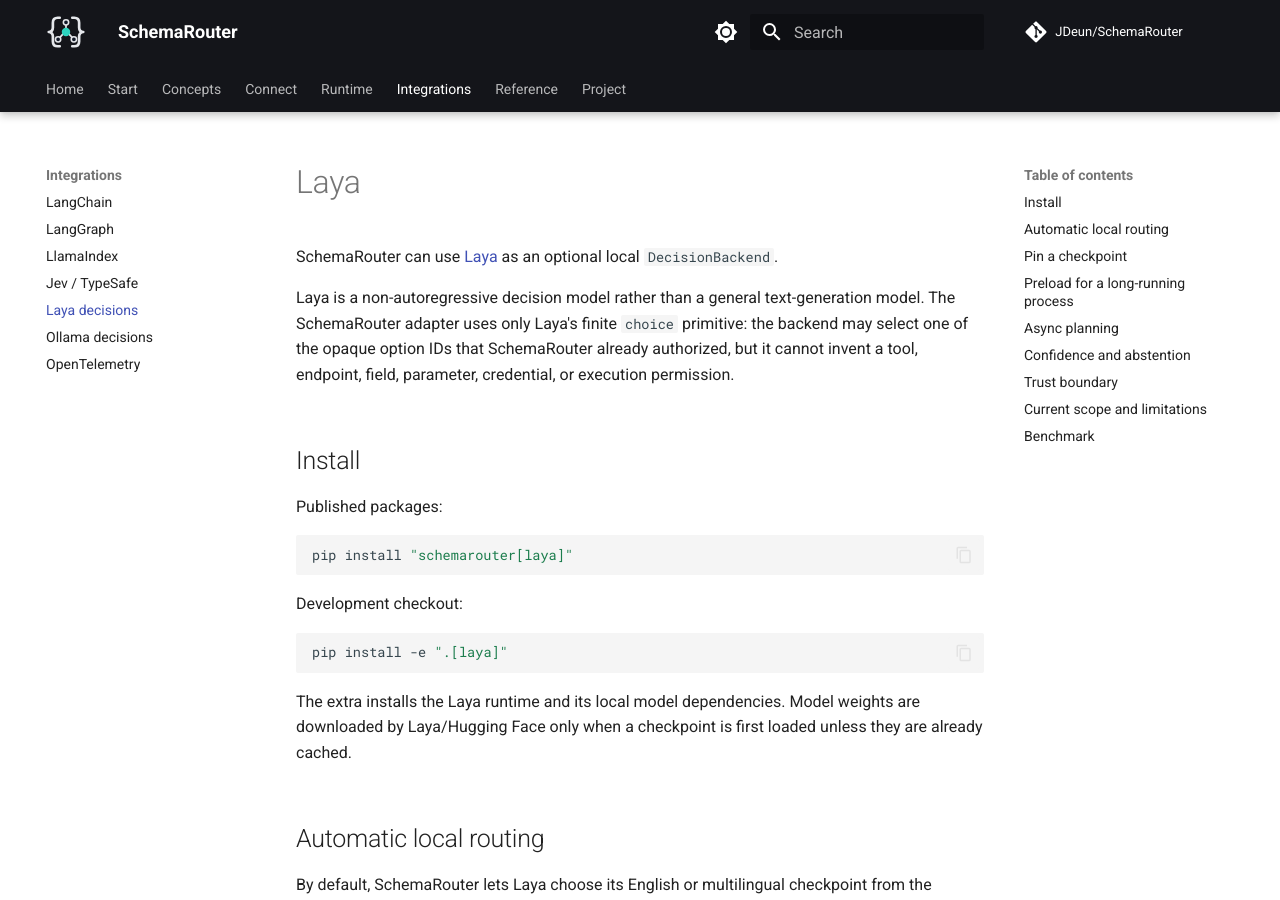
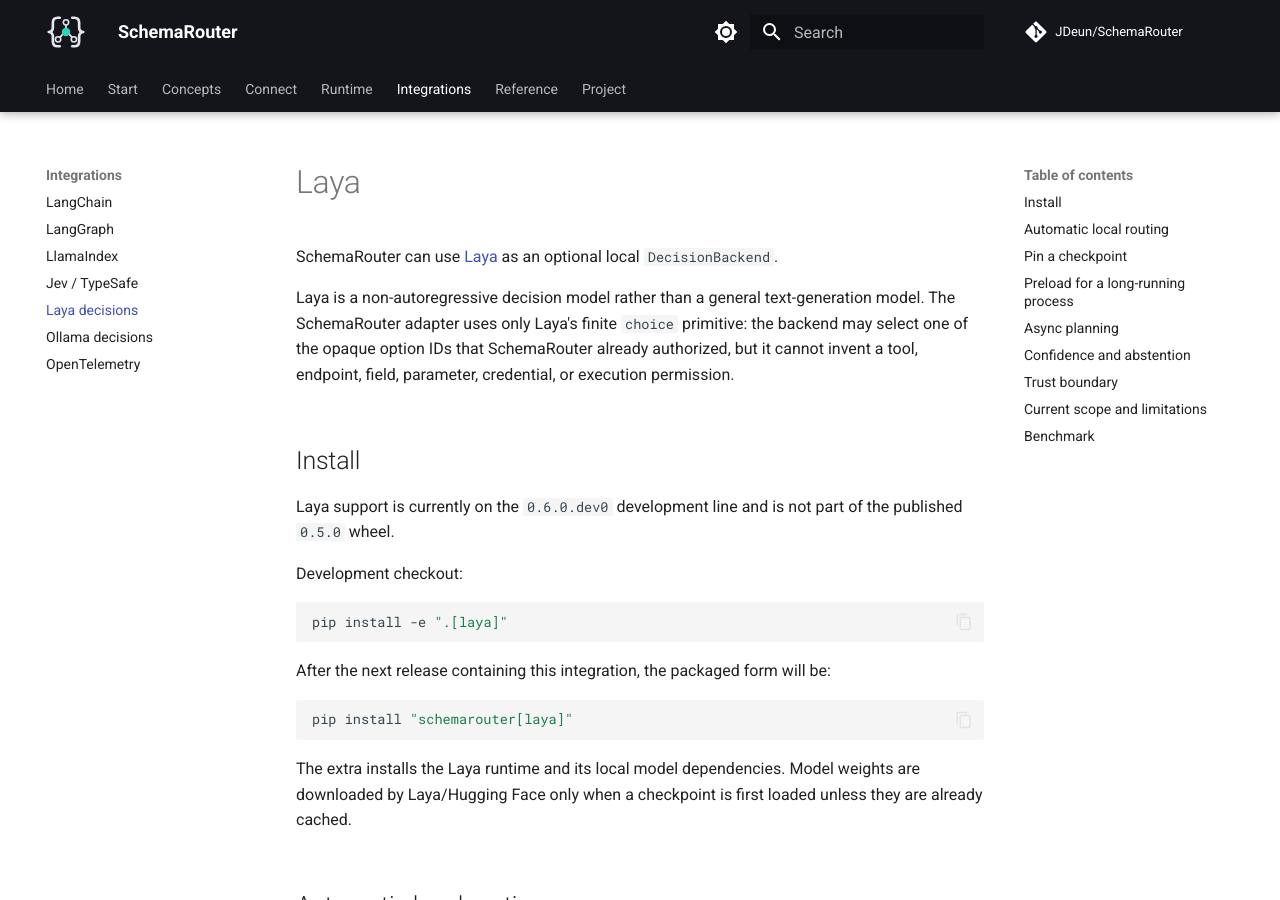
Before and after one commit to JDeun/SchemaRouter, an MkDocs documentation site: the page built from docs/integrations/laya.md, in a window 1280 px wide and 900 px high. Built offline with MkDocs 1.6.1 and Material for MkDocs 9.7.7, drawn with Linux system fonts in a browser that asks for light colours; comment, search, counter and statistics services are not loaded.

Commit message:
docs: mark Laya integration as unreleased

````diff
--- a/docs/integrations/laya.md
+++ b/docs/integrations/laya.md
@@ -10,16 +10,19 @@
 
 ## Install
 
-Published packages:
-
-```bash
-pip install "schemarouter[laya]"
-```
+Laya support is currently on the `0.6.0.dev0` development line and is not part of the published
+`0.5.0` wheel.
 
 Development checkout:
 
 ```bash
 pip install -e ".[laya]"
+```
+
+After the next release containing this integration, the packaged form will be:
+
+```bash
+pip install "schemarouter[laya]"
 ```
 
 The extra installs the Laya runtime and its local model dependencies. Model weights are downloaded
````
